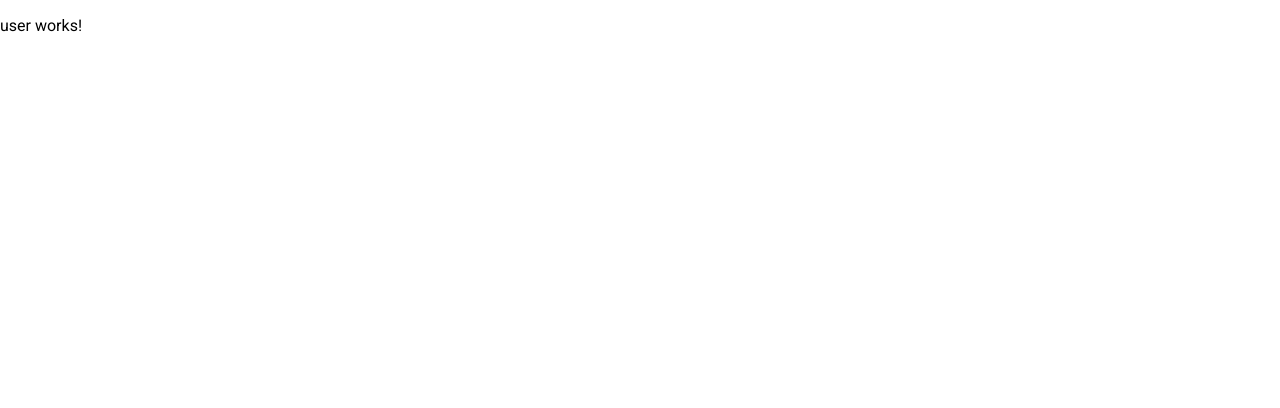
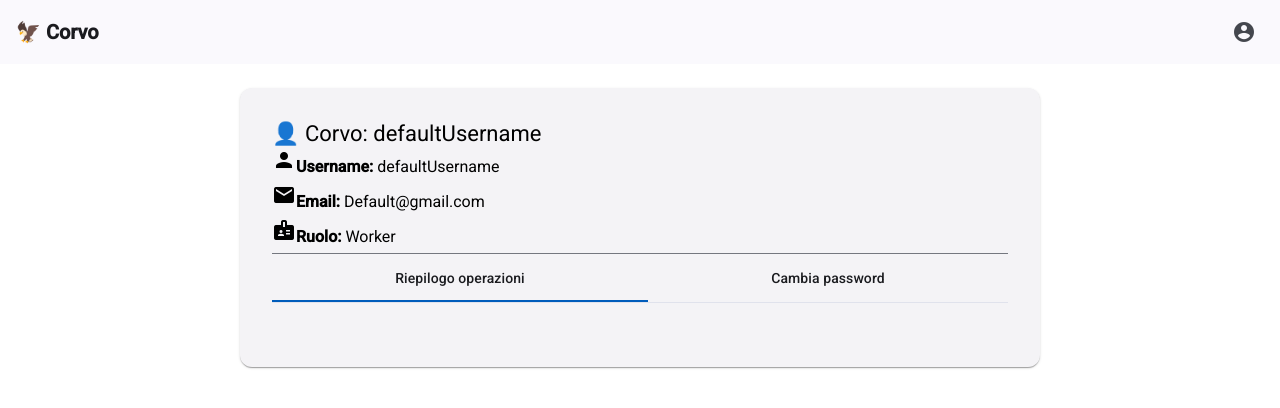
Before and after one commit to MariusBerinde/corvo, an Angular app: page /user in a window 1280 px wide. Shown: the top 408 px of the page. Built offline with nearby package versions, Linux system fonts and the light colour scheme.

Commit message:
creata schermata utene (manca parte per mostrare i log)

```diff
--- a/src/app/components/home/home.component.ts
+++ b/src/app/components/home/home.component.ts
@@ -16,7 +16,7 @@ import { ScritturaLocaleService } from '../../services/scrittura-locale.service'
   selector: 'app-home',
   standalone: true,
   templateUrl: './home.component.html',
-  styleUrls: ['./home.component.css'], // ✅ corretto plurale
+  styleUrls: ['./home.component.css'],
   imports: [
     RouterModule,
     MatIconModule,
--- a/src/app/components/user/user.component.css
+++ b/src/app/components/user/user.component.css
@@ -0,0 +1,28 @@
+.toolbar-title {
+  font-size: 20px;
+  font-weight: bold;
+}
+
+.spacer {
+  flex: 1 1 auto;
+}
+
+.user-card {
+  max-width: 800px;
+  margin: 24px auto;
+  padding: 16px;
+}
+
+.user-details {
+  font-size: 16px;
+  line-height: 2;
+}
+
+.tab-section {
+  padding: 16px;
+}
+
+.pwd-form .full-width {
+  width: 100%;
+  margin-bottom: 16px;
+}
--- a/src/app/components/user/user.component.html
+++ b/src/app/components/user/user.component.html
@@ -1 +1,120 @@
-<p>user works!</p>
+
+<mat-toolbar color="primary">
+  <span class="toolbar-title">🦅 Corvo</span>
+  <span class="spacer"></span>
+  <button mat-icon-button [matMenuTriggerFor]="userMenu">
+    <mat-icon>account_circle</mat-icon>
+  </button>
+  <mat-menu #userMenu="matMenu">
+    <button mat-menu-item [routerLink]="['/home']">
+      <mat-icon>home</mat-icon>
+      <span>Home</span>
+    </button>
+    <button mat-menu-item (click)="logout()">
+      <mat-icon>logout</mat-icon>
+      <span>Logout</span>
+    </button>
+  </mat-menu>
+</mat-toolbar>
+
+<mat-card class="user-card">
+  <mat-card-header>
+    <mat-card-title>
+      👤 Corvo: {{ actualUser.username }}
+    </mat-card-title>
+  </mat-card-header>
+
+  <mat-card-content>
+    <div class="user-details">
+      <mat-icon>person</mat-icon> <strong>Username:</strong> {{ actualUser.username }}<br>
+      <mat-icon>email</mat-icon> <strong>Email:</strong> {{ actualUser.email }}<br>
+      <mat-icon>badge</mat-icon> <strong>Ruolo:</strong>
+      {{ actualUser.role === Role.Supervisor ? 'Supervisor' : 'Worker' }}
+    </div>
+
+    <mat-divider class="my-divider"></mat-divider>
+
+    <mat-tab-group>
+      <mat-tab label="Riepilogo operazioni">
+        <div class="tab-section">
+        </div>
+      </mat-tab>
+
+      <mat-tab label="Cambia password">
+        <div class="tab-section">
+
+          <form [formGroup]="formResetPwd" (ngSubmit)="submitChangePwd()" class="pwd-form">
+            <mat-form-field appearance="outline" class="full-width">
+              <mat-label>Inserisci vecchia password</mat-label>
+              <input matInput [type]="hides[0] ? 'password' : 'text'" formControlName="pwdOld" />
+              <button
+                mat-icon-button matSuffix
+                type="button"
+                (click)="togglePasswordVisibility(0)"
+                [attr.aria-label]="hides[0] ? 'Mostra password' : 'Nascondi password'"
+              >
+                <mat-icon>{{ hides[0] ? 'visibility_off' : 'visibility' }}</mat-icon>
+              </button>
+              <mat-error *ngIf="formResetPwd.controls['pwdOld'].hasError('pattern')">
+                La password deve contenere almeno 6 caratteri, una maiuscola, una minuscola e un carattere speciale.
+              </mat-error>
+              <mat-error *ngIf="formResetPwd.controls['pwdOld'].hasError('required')">
+                Campo obbligatorio
+              </mat-error>
+            </mat-form-field>
+
+            <mat-form-field appearance="outline" class="full-width">
+              <mat-label>Inserisci nuova password</mat-label>
+              <input matInput [type]="hides[1] ? 'password' : 'text'" formControlName="pwd" />
+              <button
+                mat-icon-button matSuffix
+                type="button"
+                (click)="togglePasswordVisibility(1)"
+                [attr.aria-label]="hides[1] ? 'Mostra password' : 'Nascondi password'"
+              >
+                <mat-icon>{{ hides[1] ? 'visibility_off' : 'visibility' }}</mat-icon>
+              </button>
+              <mat-error *ngIf="formResetPwd.controls['pwd'].hasError('pattern')">
+                La password deve contenere almeno 6 caratteri, una maiuscola, una minuscola e un carattere speciale.
+              </mat-error>
+              <mat-error *ngIf="formResetPwd.controls['pwd'].hasError('required')">
+                Campo obbligatorio
+              </mat-error>
+            </mat-form-field>
+
+            <mat-form-field appearance="outline" class="full-width">
+              <mat-label>Reinserisci nuova password</mat-label>
+              <input matInput [type]="hides[2] ? 'password' : 'text'" formControlName="pwdR" />
+              <button
+                mat-icon-button matSuffix
+                type="button"
+                (click)="togglePasswordVisibility(2)"
+                [attr.aria-label]="hides[2] ? 'Mostra password' : 'Nascondi password'"
+              >
+                <mat-icon>{{ hides[2] ? 'visibility_off' : 'visibility' }}</mat-icon>
+              </button>
+              <mat-error *ngIf="formResetPwd.controls['pwdR'].hasError('pattern')">
+                La password deve contenere almeno 6 caratteri, una maiuscola, una minuscola e un carattere speciale.
+              </mat-error>
+              <mat-error *ngIf="formResetPwd.controls['pwdR'].hasError('required')">
+                Campo obbligatorio
+              </mat-error>
+            </mat-form-field>
+
+            <button mat-raised-button color="primary" type="submit">
+              Invia dati
+            </button>
+          </form>
+        </div>
+      </mat-tab>
+
+      @if(actualUser.role === Role.Supervisor) {
+      <mat-tab label="Verifica log altri utenti">
+        <div class="tab-section">
+          🛠️ Qui sarà visualizzata una tabella con i log degli altri utenti.
+        </div>
+      </mat-tab>
+      }
+    </mat-tab-group>
+  </mat-card-content>
+</mat-card>
--- a/src/app/components/user/user.component.ts
+++ b/src/app/components/user/user.component.ts
@@ -1,19 +1,50 @@
+const passwordPattern = /^(?=.*[a-z])(?=.*[A-Z])(?=.*\d)(?=.*[\.\,\/\#\!\?\$\%\\\^\&\*\;\:\{\}\=\-\_\(\)\[\]\\\|'&|\`\~@\.])[^]{6,}$/;
+
 import { Component } from '@angular/core';
+import { MatMenuModule } from '@angular/material/menu';
+import { MatToolbarModule } from '@angular/material/toolbar';
 import { Router, RouterModule } from '@angular/router';
 import { ScritturaLocaleService } from '../../services/scrittura-locale.service';
-
+import {AuthService } from '../../services/auth.service';
+import {FormControl, FormGroup, ReactiveFormsModule,Validators} from '@angular/forms';
+import {MatButtonModule} from '@angular/material/button';
+import {MatCardModule} from '@angular/material/card';
+import {MatDividerModule} from '@angular/material/divider';
+import {MatFormFieldModule} from '@angular/material/form-field';
+import {MatIconModule } from '@angular/material/icon';
+import {MatInputModule} from '@angular/material/input';
+import {MatTabsModule} from '@angular/material/tabs';
+import {CommonModule } from '@angular/common';
 import {User,Role} from '../../interfaces/user';
-import { AuthService } from '../../services/auth.service';
 @Component({
   selector: 'app-user',
   standalone: true,
-  imports: [RouterModule],
+  imports: [
+    CommonModule,
+    MatButtonModule,
+    MatCardModule,
+    MatDividerModule,
+    MatFormFieldModule,
+    MatIconModule,
+    MatInputModule,
+    MatMenuModule,
+    MatTabsModule,
+    MatToolbarModule,
+    ReactiveFormsModule,
+    RouterModule
+  ],
   templateUrl: './user.component.html',
   styleUrl: './user.component.css'
 })
 export class UserComponent {
   actualUser:User;
+  Role=Role;
 
+  pwdI='';
+  pwdRI='';
+  pwdOldI='';
+  hide = true;
+  hides=[true,true,true];
   constructor( private authService: AuthService, private router: Router,
     private storage: ScritturaLocaleService
   ){
@@ -22,12 +53,63 @@ export class UserComponent {
       email:'Default@gmail.com',
       username:'defaultUsername',
       pwd:'defaultPassword',
-      role:Role.Worker
+      role:Role.Worker,
     };
 
     this.actualUser =  this.authService.getUserData(email)??defaultUser;
+    //this.actualUser =  defaultUser;
+
   }
 
-  //TODO: da finire
+  formResetPwd = new FormGroup({
+    pwdOld: new FormControl('',[Validators.required ,Validators.pattern(passwordPattern)]),
+    pwd: new FormControl('',[Validators.required ,Validators.pattern(passwordPattern)]),
+    pwdR: new FormControl('',[Validators.required ,Validators.pattern(passwordPattern)]),
+  });
+
+    submitChangePwd(){
+      if(this.formResetPwd.valid){
+        this.pwdI = this.formResetPwd.value.pwd??'';
+        this.pwdRI = this.formResetPwd.value.pwdR?? '';
+        this.pwdOldI = this.formResetPwd.value.pwdOld??'';
+        //controllo che sia la vera vecchia oldPwd
+
+            console.log("dentro  submit change pwd");
+        if(this.authService.checkUserPwd(this.actualUser.email,this.pwdOldI)){
+          console.log("old pwd ok");
+          if(this.pwdI===this.pwdRI ){
+            if(this.pwdI!=this.pwdOldI){
+
+            console.log("cambio pwd ok");
+
+            alert("cambio pwd ok");
+            this.authService.setNewPwd(this.actualUser.email,this.pwdI);
+            //this.router.navigate(['']);
+            this.logout();
+            }
+            else{
+              alert("vecchia passowrd e nuova corrispondono");
+            }
+          }
+          else{
+            alert('pwdI e pwdRI non corrisposndono');
+          }
+        }else{
+          var tmp='vecchia pwd errata valore inserito:'+this.pwdOldI
+          alert(tmp);
+
+        }
+
+      }
+
+    }
+  logout() {
+      this.router.navigate(['']);
+  }
+
+  // index varia tra 0 e 2
+  togglePasswordVisibility(index:number) {
+    this.hides[index]= ! this.hides[index];
+  }
 
 }
--- a/src/app/services/auth.service.ts
+++ b/src/app/services/auth.service.ts
@@ -11,12 +11,12 @@ export class AuthService {
       "email":"t1@gmail.com",
       "username":"usertest1",
       "pwd":"$2b$10$WMF4GdzAxb4tTPILIjGc9uUcSuslGtPdGT8D3LcAmrenpn3bxRZou",
-      "role":1
+      "role":Role.Supervisor
   },{
       "email":"t2@gmail.com",
       "username":"usertest2",
       "pwd":"$2b$10$xe5BgWrwLTUf7j1UYrDm/e.M608PIcaeQRZqJHDQo54ikZrK.hlzy",
-      "role":0
+      "role":Role.Worker
   }
 
   ];
@@ -34,6 +34,7 @@ export class AuthService {
 
     if (!hash) {
       console.warn(`Nessun utente trovato con email ${email}`);
+      console.log(`Nessun utente trovato con email ${email}`);
       return false;
     }
     return this.cmpPlainPwd(pwd,hash);
@@ -65,7 +66,16 @@ export class AuthService {
   getUserName(email:string):string|undefined{
     return this.tmpUsers.find(user=>user.email===email)?.username;
   }
+  setNewPwd(email:string,newPwd:string):boolean{
+    const refUser :User|undefined = this.tmpUsers.find( u=> u.email === email);
+    if(refUser ){
+      refUser.pwd = this.creaHash(newPwd);
+      return true;
+    }
+    else{
+      return false;
+    }
+  }
 
 
-  //TODO:impementare funzioni
 }
```
